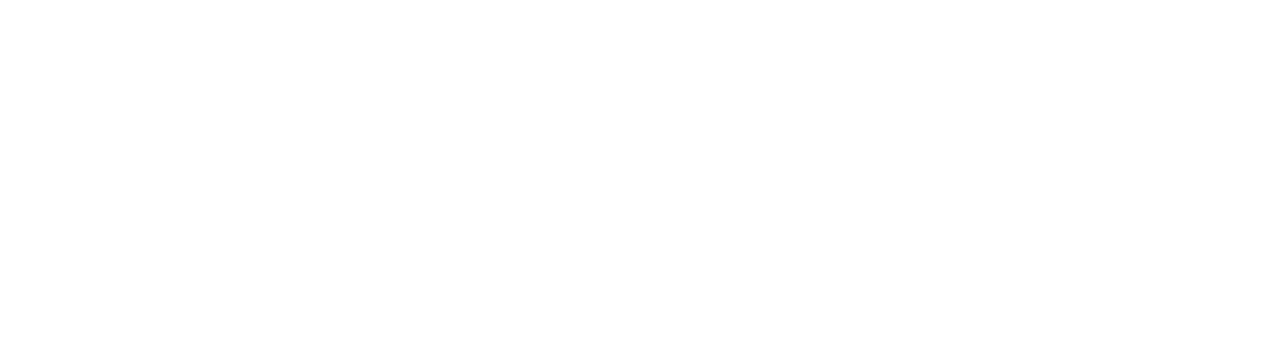
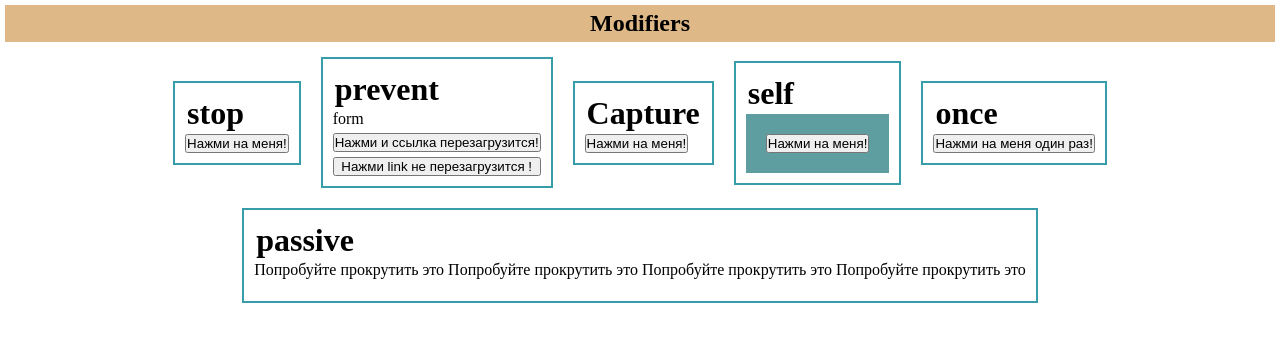
Before and after one commit to Danil-27/vue-education, a Vue app: page / in a window 1280 px wide. Shown: the top 342 px of the page. Built offline with nearby package versions, Linux system fonts and the light colour scheme; the HTML template or start-up script is replaced by a standard one.

Commit message:
feat: v-on.modifiers

```diff
--- a/src/App.vue
+++ b/src/App.vue
@@ -1,7 +1,50 @@
 <template>
-  <div></div>
+  <h2 class="heading">Modifiers</h2>
+  <div class="flex">
+    <modifiersStop class="btn"></modifiersStop>
+    <modifiersPrevent class="btn"></modifiersPrevent>
+    <modifiersCapture class="btn"></modifiersCapture>
+    <modifiersSelf class="btn"></modifiersSelf>
+    <modifiersOnce class="btn"></modifiersOnce>
+    <modifiersPassive class="btn"></modifiersPassive>
+  </div>
 </template>
 
-<script></script>
+<script setup>
+import modifiersStop from './components/ModifiersStop.vue';
+import modifiersPrevent from './components/ModifiersPrevent.vue';
+import modifiersCapture from './components/ModifiersCapture .vue';
+import modifiersSelf from './components/ModifiersSelf.vue';
+import modifiersOnce from './components/ModifiersOnce.vue';
+import modifiersPassive from './components/ModifiersPassive.vue';
+</script>
 
-<style scoped lang="scss"></style>
+<style lang="scss">
+* {
+  padding: 0px;
+  margin: 0px;
+}
+h1 {
+  padding: 0px;
+  margin: 2px;
+}
+.heading {
+  padding: 5px;
+  margin: 5px;
+  text-align: center;
+  background-color: burlywood;
+}
+.flex {
+  display: flex;
+  justify-content: center;
+  align-items: center;
+  flex-wrap: wrap;
+  gap: 20px;
+  padding: 10px;
+}
+.btn {
+  padding: 10px;
+  display: block;
+  border: 2px solid rgb(55, 158, 169);
+}
+</style>
--- /dev/null
+++ b/src/components/ModifiersCapture .vue
@@ -0,0 +1,19 @@
+<template>
+  <div>
+    <h1>Capture</h1>
+    <div @click.capture="captureHandler">
+      <button @click="regularHandler">Нажми на меня!</button>
+    </div>
+  </div>
+</template>
+
+<script setup>
+function captureHandler() {
+  alert('Обработчик в режиме захвата , до целевого элемента');
+}
+function regularHandler() {
+  alert('Обычный обработчик целевой элемент');
+}
+</script>
+
+<style lang="scss" scoped></style>
--- /dev/null
+++ b/src/components/ModifiersOnce.vue
@@ -0,0 +1,14 @@
+<template>
+  <div>
+    <h1>once</h1>
+    <button @click.once="buttonClick">Нажми на меня один раз!</button>
+  </div>
+</template>
+
+<script setup>
+function buttonClick() {
+  alert('Событие клика на кнопке (вызовется только один раз)');
+}
+</script>
+
+<style lang="scss" scoped></style>
--- /dev/null
+++ b/src/components/ModifiersPassive.vue
@@ -0,0 +1,22 @@
+<template>
+  <div>
+    <h1>passive</h1>
+    <div class="passive" @touchmove.prevent.passive="onTouchMove">
+      Попробуйте прокрутить это Попробуйте прокрутить это Попробуйте прокрутить это Попробуйте
+      прокрутить это
+    </div>
+  </div>
+</template>
+
+<script setup>
+function onTouchMove(event) {
+  console.log('Прокрутка события тача');
+}
+</script>
+
+<style lang="scss" scoped>
+.passive {
+  overflow: scroll;
+  height: 30px;
+}
+</style>
--- /dev/null
+++ b/src/components/ModifiersPrevent.vue
@@ -0,0 +1,20 @@
+<template>
+  <div>
+    <h1>prevent</h1>
+    <form class="block">
+      <p>form</p>
+      <button @click="childClick">Нажми и ссылка перезагрузится!</button>
+      <button @click.prevent="childClick">Нажми link не перезагрузится !</button>
+    </form>
+  </div>
+</template>
+
+<script setup></script>
+
+<style lang="scss" scoped>
+.block {
+  display: flex;
+  flex-direction: column;
+  gap: 5px;
+}
+</style>
--- /dev/null
+++ b/src/components/ModifiersSelf.vue
@@ -0,0 +1,30 @@
+<template>
+  <div>
+    <h1>self</h1>
+    <div class="divClick" @click.self="divClick">
+      <button @click="buttonClick">Нажми на меня!</button>
+    </div>
+  </div>
+</template>
+
+<script setup>
+function divClick() {
+  alert('Событие клика на div');
+}
+function buttonClick() {
+  alert('Событие клика на кнопке');
+}
+</script>
+
+<style lang="scss" scoped>
+.block {
+  display: flex;
+  flex-direction: column;
+  gap: 5px;
+}
+
+.divClick {
+  padding: 20px;
+  background-color: cadetblue;
+}
+</style>
--- /dev/null
+++ b/src/components/ModifiersStop.vue
@@ -0,0 +1,23 @@
+<template>
+  <div>
+    <h1>stop</h1>
+    <div @click="parentClick">
+      <button @click.stop="childClick">Нажми на меня!</button>
+    </div>
+  </div>
+</template>
+
+<script setup>
+import { ref } from 'vue';
+
+let count = ref(0);
+
+function parentClick() {
+  alert('Событие клика на родителе div');
+}
+function childClick() {
+  alert('Событие клика на кнопке button');
+}
+</script>
+
+<style lang="scss" scoped></style>
```
